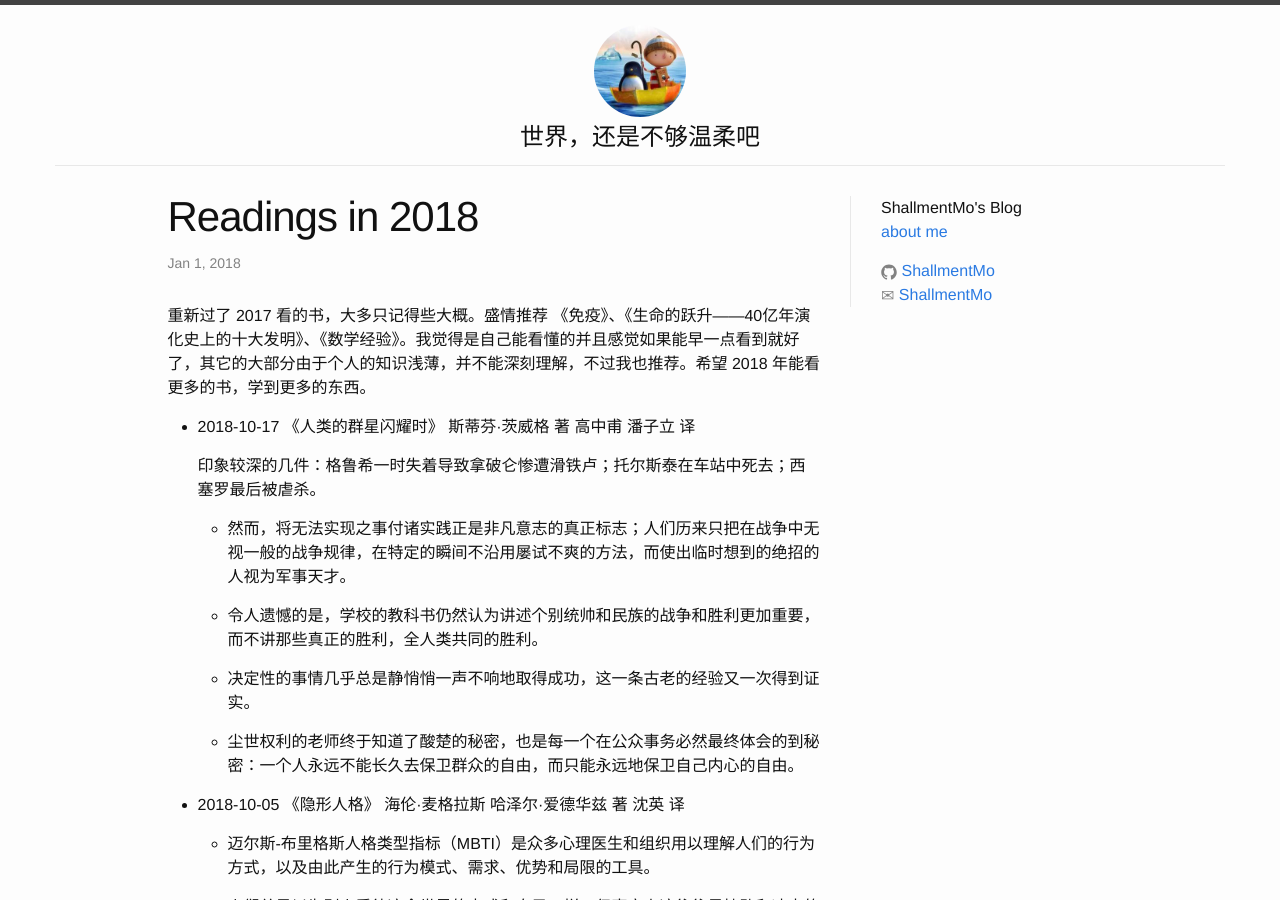
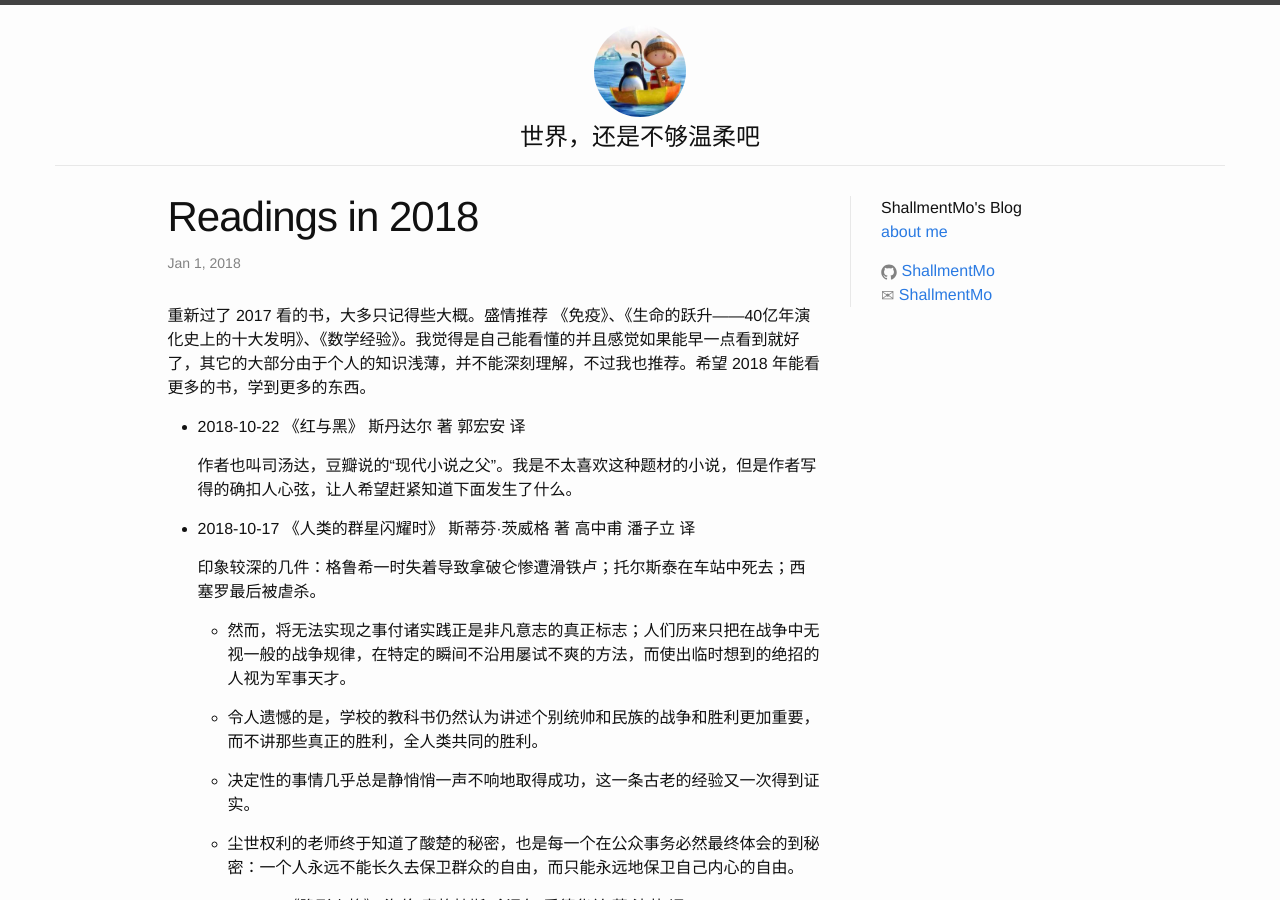
Before and after one commit to ShallmentMo/shallmentmo.github.com, a Jekyll site: the page built from _posts/2018-01-01-reading-in-2018.md, in a window 1280 px wide and 900 px high. Built offline with Jekyll 4.4.1, drawn with Linux system fonts in a browser that asks for light colours.

Commit message:
add 2018-10-22 reading

```diff
--- a/_posts/2018-01-01-reading-in-2018.md
+++ b/_posts/2018-01-01-reading-in-2018.md
@@ -6,6 +6,10 @@ categories: posts
 ---
 
 重新过了 2017 看的书，大多只记得些大概。盛情推荐 《免疫》、《生命的跃升——40亿年演化史上的十大发明》、《数学经验》。我觉得是自己能看懂的并且感觉如果能早一点看到就好了，其它的大部分由于个人的知识浅薄，并不能深刻理解，不过我也推荐。希望 2018 年能看更多的书，学到更多的东西。
+
+* 2018-10-22 《红与黑》 斯丹达尔 著 郭宏安 译
+
+  作者也叫司汤达，豆瓣说的“现代小说之父”。我是不太喜欢这种题材的小说，但是作者写得的确扣人心弦，让人希望赶紧知道下面发生了什么。
 
 * 2018-10-17 《人类的群星闪耀时》 斯蒂芬·茨威格 著 高中甫 潘子立 译
 
```
